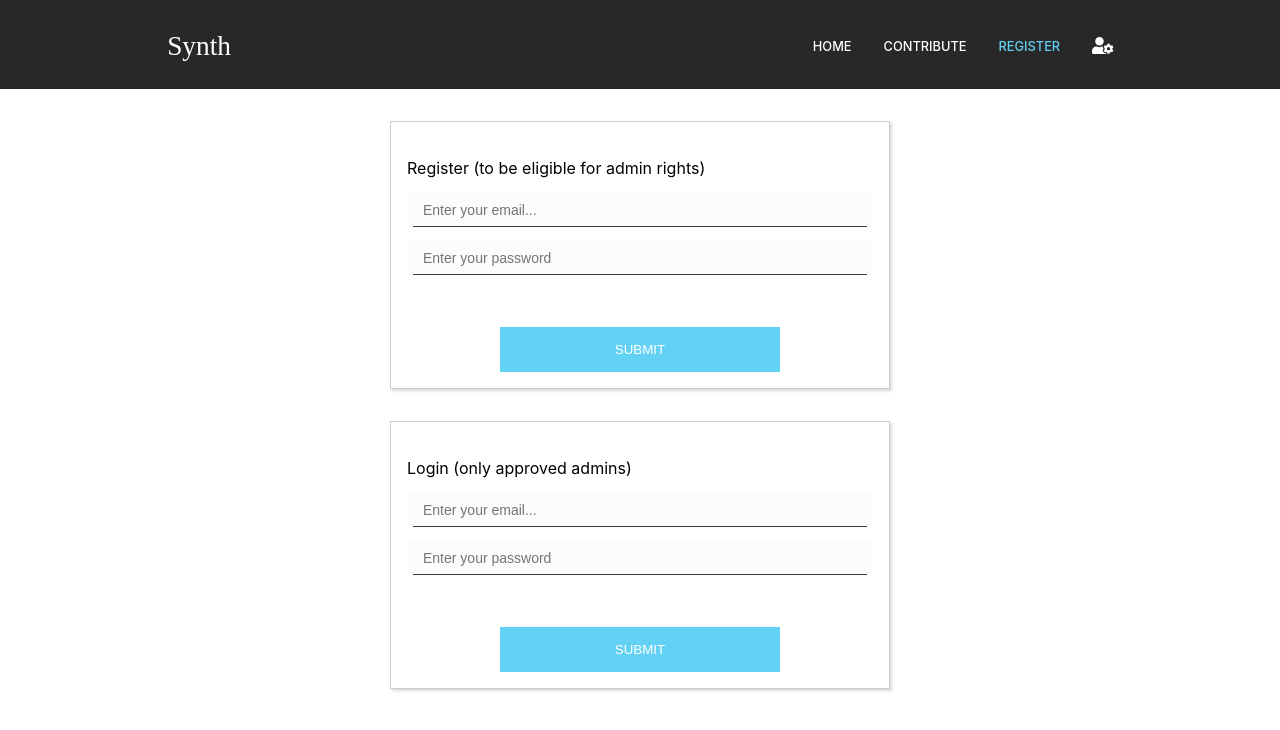
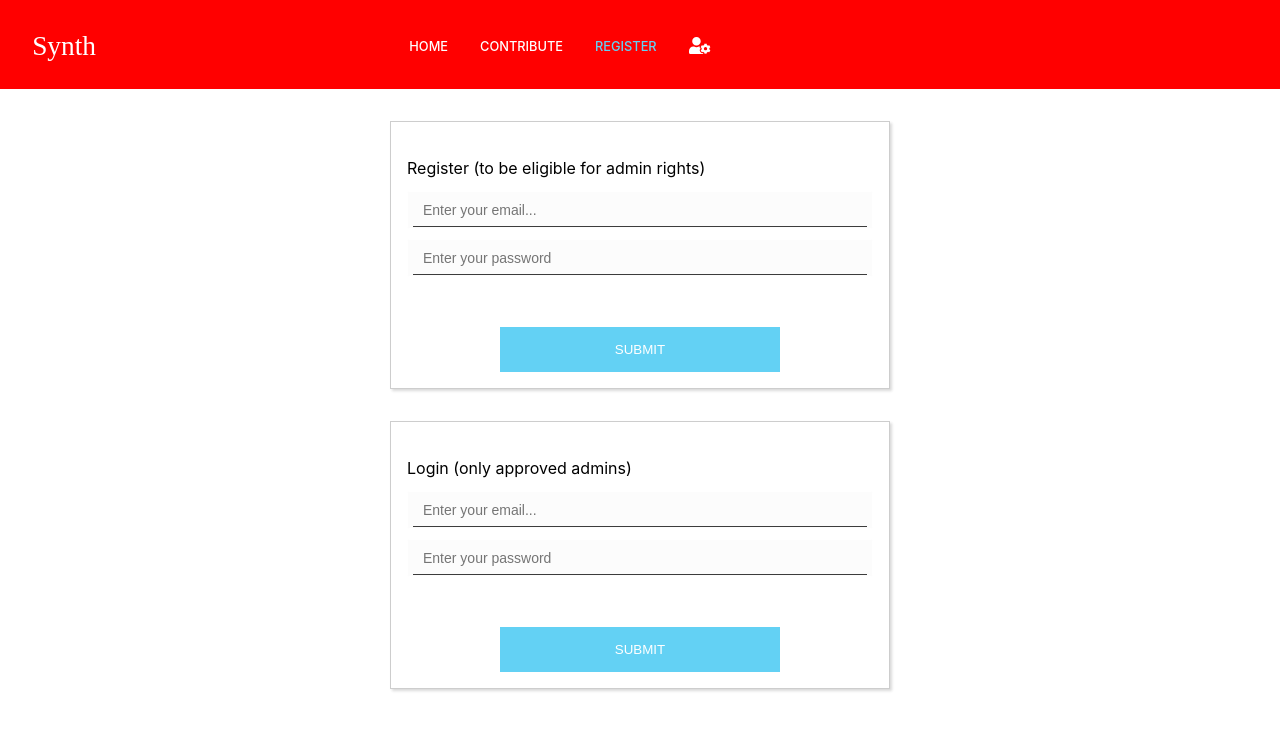
Before and after one commit to BernardDev/Synthesizer-directory, a React (Create React App) app: page /admins in a window 1280 px wide. Shown: the top 730 px of the page. Built offline with nearby package versions, Linux system fonts and the light colour scheme.

Commit message:
feat(navHide): hide navigation on scroll

```diff
--- a/src/components/Navigation.js
+++ b/src/components/Navigation.js
@@ -1,5 +1,5 @@
 import './navigation.scss';
-import React, {useState, useEffect} from 'react';
+import React, {useState, useEffect, useCallback, useMemo} from 'react';
 import styled from 'styled-components';
 import {NavLink} from 'react-router-dom';
 import {FontAwesomeIcon} from '@fortawesome/react-fontawesome';
@@ -10,33 +10,57 @@ import useWindowDimensions from '../hooks/useWindowDimensions';
 const Navigation = () => {
   const {width} = useWindowDimensions();
 
-  const [visibility, setVisibility] = useState(false);
+  const [visibilityBurger, setVisibilityBurger] = useState(false);
+  const [visibility, setVisibility] = useState(true);
+  console.log('visibility', visibility);
+  const [scrollPositionY, setScrollPositionY] = useState(window.scrollY);
 
-  const visibilityToggler = () => {
-    setVisibility(!visibility);
+  const handleNavigation = useCallback(
+    (e) => {
+      const window = e.currentTarget;
+      if (scrollPositionY > window.scrollY) {
+        setVisibility(true);
+      } else if (scrollPositionY < window.scrollY) {
+        setVisibility(false);
+      }
+      setScrollPositionY(window.scrollY);
+    },
+    [scrollPositionY]
+  );
+
+  useEffect(() => {
+    setScrollPositionY(window.scrollY);
+    window.addEventListener('scroll', handleNavigation);
+    return () => {
+      window.removeEventListener('scroll', handleNavigation);
+    };
+  }, [handleNavigation]);
+
+  const visibilityBurgerToggler = () => {
+    setVisibilityBurger(!visibilityBurger);
   };
 
   useEffect(() => {
     if (width > 768) {
-      setVisibility(false);
+      setVisibilityBurger(false);
     }
   }, [width]);
 
   return (
-    <NavigationContainer className='navigation-container'>
+    <NavigationContainer visibility={visibility.toString()} className=''>
       <StyledLogoContainer>
         <StyledLink to={'/'}>
           <StyledImage src={logo} />
         </StyledLink>
       </StyledLogoContainer>
-      <Burger className='burger' onClick={visibilityToggler}>
+      <Burger className='burger' onClick={visibilityBurgerToggler}>
         <Line1 />
         <Line2 />
         <Line3 />
       </Burger>
       <StyledNavLinkContainer
         className='nav-links'
-        visibility={visibility.toString()}
+        visibility={visibilityBurger.toString()}
       >
         <StyledLinkWrapper>
           <StyledLink exact to={'/'}>
@@ -117,14 +141,16 @@ const StyledImage = styled.img`
 `;
 
 const NavigationContainer = styled.div`
+  min-height: 8vh;
+  display: fixed;
+  background-color: ${(props) =>
+    props.visibility === 'true' ? 'red' : 'green'};
+  left: 0;
+  top: 0;
   width: 100%;
-  min-height: 8vh;
-  background-color: var(--dark-grey);
-  display: flex;
-  justify-content: space-around;
-  align-items: center;
+  transition: top 0.6s;
   @media (max-width: 768px) {
-    flex-direction: column;
+    /* flex-direction: column; */
   }
 `;
 
--- a/src/components/navigation.scss
+++ b/src/components/navigation.scss
@@ -0,0 +1,3 @@
+.hide {
+    background-color: green;
+}
--- a/src/pages/Home.js
+++ b/src/pages/Home.js
@@ -51,11 +51,11 @@ const Homepage = () => {
           handleSearch={handleSearch}
           manufacturers={manufacturers}
         />
-        <Options
+        {/* <Options
           query={query}
           handleSearch={handleSearch}
           manufacturers={manufacturers}
-        />
+        /> */}
       </StickyContainer>
       {error ? (
         <Frame>
```
